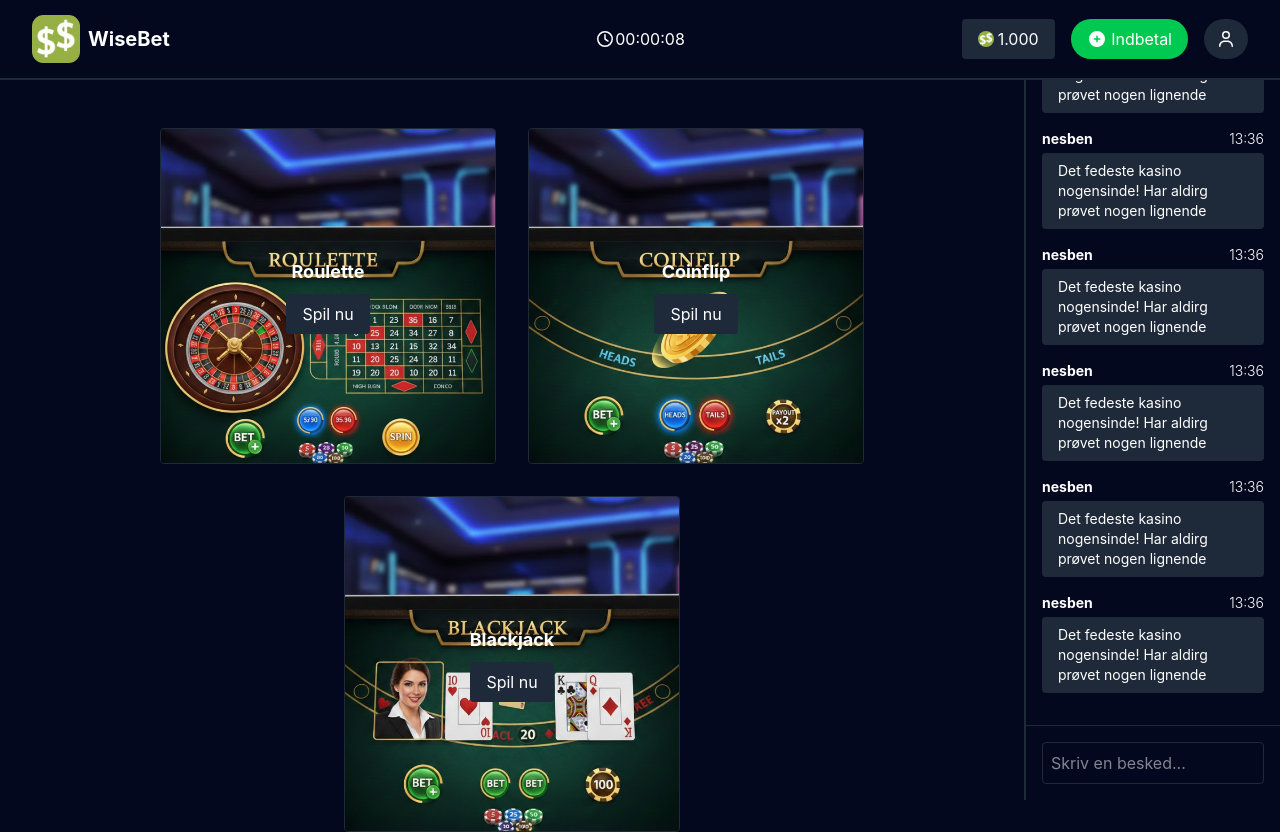
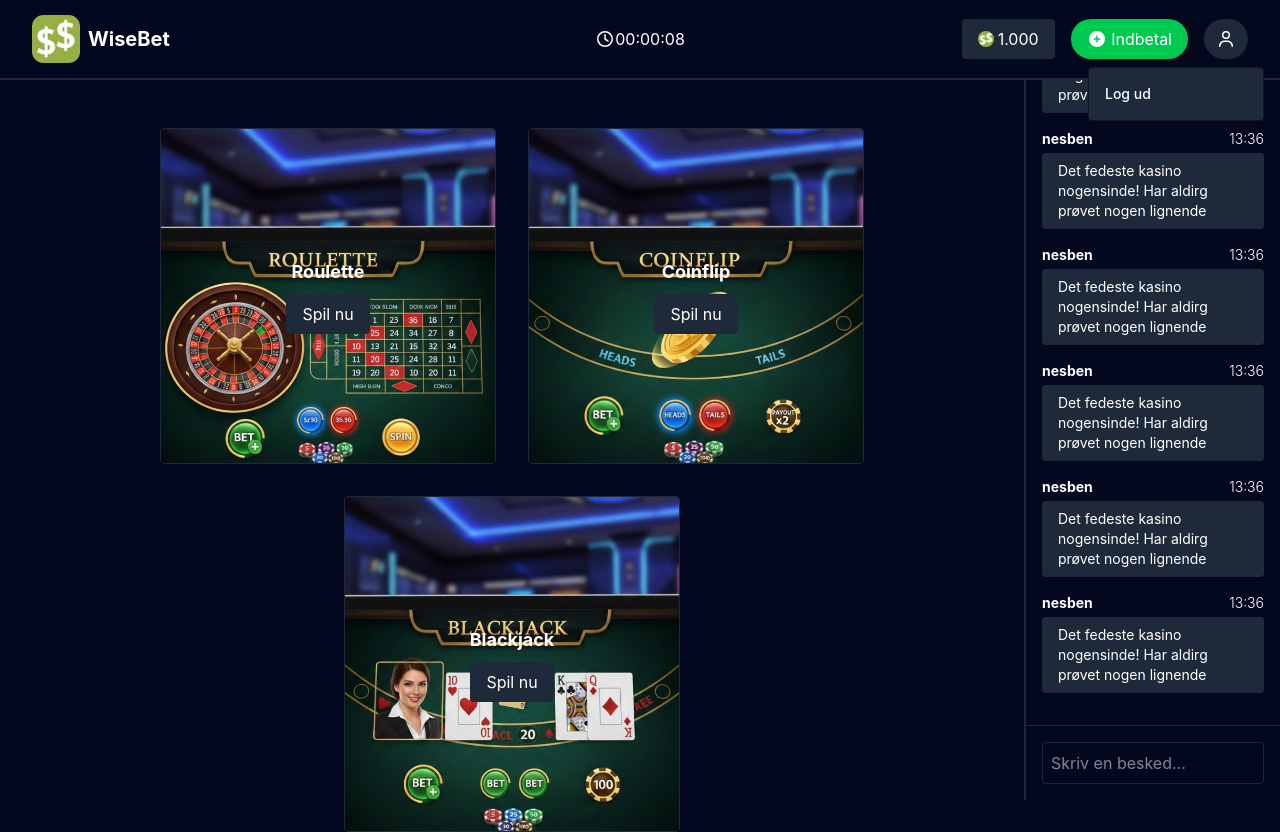
Before and after one commit to TroelsSkov/WiseBet, a React (Vite) app: page / in a window 1280 px wide. Both pictures are taken after a click on the button 1225 px from the left and 39 px from the top of the page. Built offline with nearby package versions, Linux system fonts and the light colour scheme.

Commit message:
implement user menu

```diff
--- a/src/components/chat/Chat.tsx
+++ b/src/components/chat/Chat.tsx
@@ -2,8 +2,6 @@
 import Input from "../form/Input";
 import Message from "./Message";
 import { useEffect, useRef } from "react";
-
-
 
 function Chat() {
     const messagesEndRef = useRef<HTMLDivElement>(null);
--- a/src/components/form/Button.tsx
+++ b/src/components/form/Button.tsx
@@ -21,7 +21,7 @@ function Button({ variant = 'solid', color = 'default', onClick, children }: But
     }
 
     return (
-        <button className={`flex items-center pointer ${variantStyles[variant]} ${colorStyles[color]}`} onClick={onClick}>
+        <button className={`flex h-full w-full items-center pointer ${variantStyles[variant]} ${colorStyles[color]}`} onClick={onClick}>
             {children}
         </button>
     )
--- a/src/components/home/GameCard.tsx
+++ b/src/components/home/GameCard.tsx
@@ -23,9 +23,11 @@ function GameCard({ name, game, image }: GameCardProps) {
             )}
             <div className="relative z-10 flex flex-col gap-2 p-4 items-center w-full">
                 <h3 className="text-lg font-bold">{name}</h3>
-                <Button onClick={handleGameCreation}>
-                    Spil nu
-                </Button>
+                <span>
+                    <Button onClick={handleGameCreation}>
+                        Spil nu
+                    </Button>
+                </span>
             </div>
         </div>
     );
--- a/src/components/navbar/DepositButton.tsx
+++ b/src/components/navbar/DepositButton.tsx
@@ -9,11 +9,13 @@ function DepositButton() {
     }
 
     return (
-        <Button variant="pill" color="green" onClick={handleClick}>
-            <FontAwesomeIcon icon={faPlusCircle} />
-            &nbsp;
-            <p>Indbetal</p>
-        </Button>
+        <span>
+            <Button variant="pill" color="green" onClick={handleClick}>
+                <FontAwesomeIcon icon={faPlusCircle} />
+                &nbsp;
+                <p>Indbetal</p>
+            </Button>
+        </span>
     )
 }
 
--- a/src/components/navbar/UserMenu.tsx
+++ b/src/components/navbar/UserMenu.tsx
@@ -1,15 +1,19 @@
 import { FontAwesomeIcon } from "@fortawesome/react-fontawesome";
 import { faUser } from "@fortawesome/free-regular-svg-icons";
 import Button from "../form/Button";
+import UserDropdown from "../user-dropdown/UserDropdown";
+import { useState } from "react";
 
 function UserMenu() {
-    function buttonClicked() {
-        alert("User menu clicked"); // todo: make dropdown
-    }
-    return (
-        <Button variant="round" onClick={buttonClicked}>
-            <FontAwesomeIcon icon={faUser} />
-        </Button>
+    const [dropdownVisible, setDropdownVisible] = useState(false);
+
+        return (
+        <span>
+            <Button variant="round" onClick={() => setDropdownVisible(!dropdownVisible)}>
+                <FontAwesomeIcon icon={faUser} />
+            </Button>
+            <UserDropdown visible={dropdownVisible} />
+        </span>
     )
 }
 
--- /dev/null
+++ b/src/components/user-dropdown/UserDropdown.tsx
@@ -0,0 +1,17 @@
+import { Link } from "react-router-dom";
+
+function UserDropdown({ visible }: { visible: boolean }) {
+    return (
+        <div className={`z-10 ${visible ? '' : 'hidden'} bg-gray-800 border border-gray-900 rounded w-44 absolute right-0 mt-2 mr-4`}>
+            <ul className="p-2 text-sm text-body font-medium" aria-labelledby="dropdownDefaultButton">
+                <li>
+                    <Link to="/logout" className="flex items-center">
+                        <span className="inline-flex items-center w-full p-2 hover:bg-neutral-tertiary-medium hover:text-heading rounded">Log ud</span>
+                    </Link>
+                </li>
+            </ul>
+        </div>
+    );
+}
+
+export default UserDropdown
```
